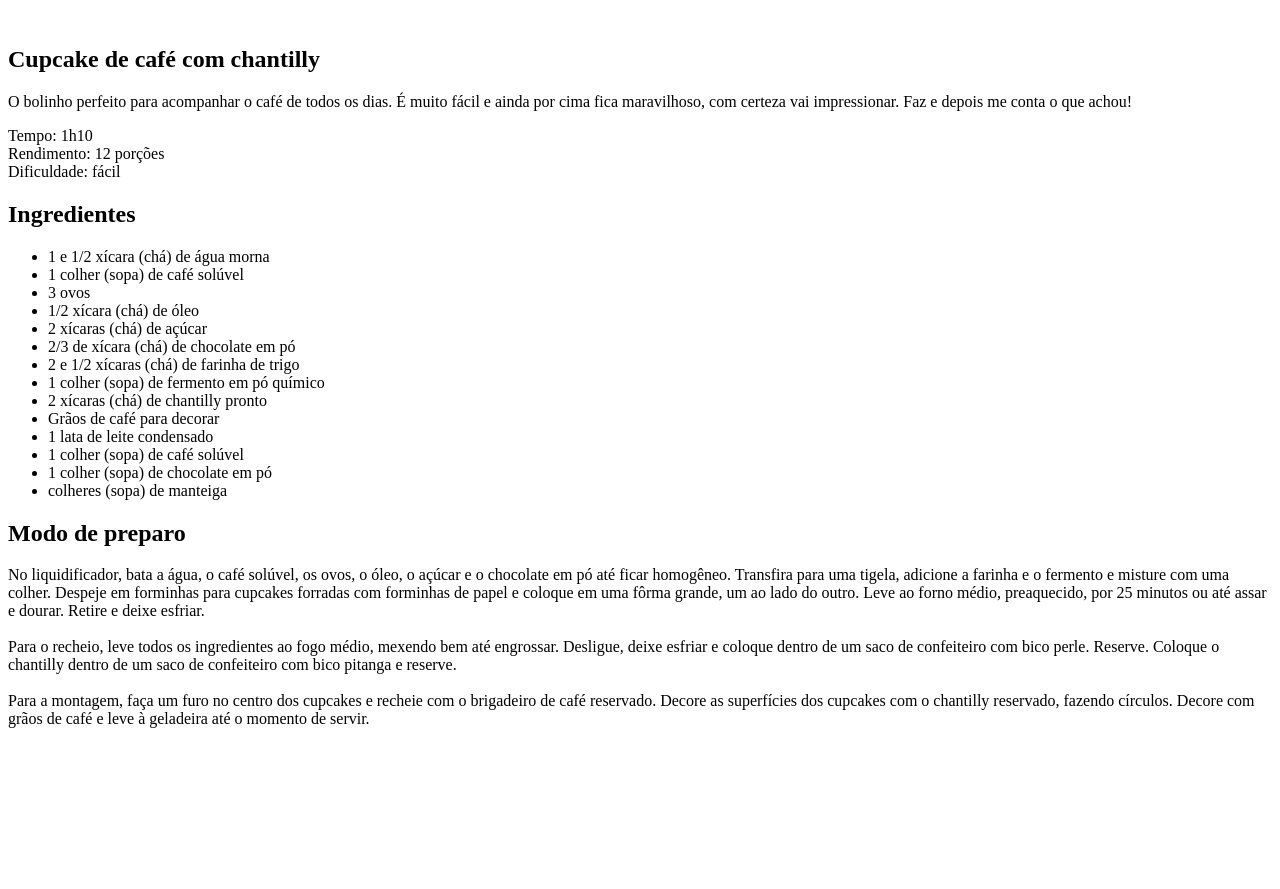
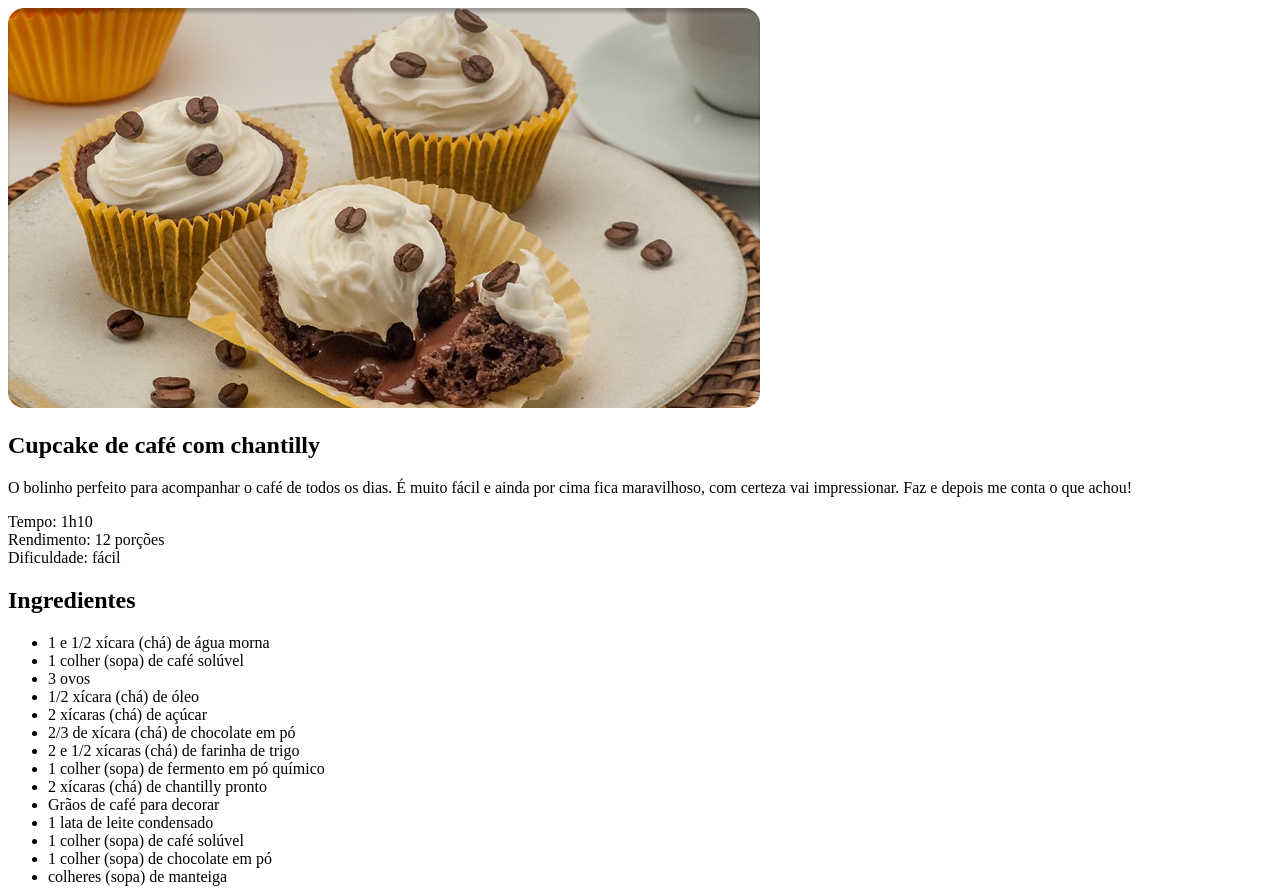
Before and after one commit to alinediassg/pagreceita, a plain HTML site: page index.html in a window 1280 px wide. Shown: the top 889 px of the page. Before the commit the page ends 800 px from the top, so only its background shows below. Drawn offline with Linux system fonts and the light colour scheme.

Commit message:
adicionando imagens e estyle.css

```diff
--- a/index.html
+++ b/index.html
@@ -3,11 +3,13 @@
 <head>
   <meta charset="UTF-8">
   <meta name="viewport" content="width=device-width, initial-scale=1.0">
-  <title>Página de Recita</title>
+  <title>Página de Receita</title>
+
+  <link rel="stylesheet" href="style.css">
 </head>
 <body>
   <div id="page">
-    <img src="">
+    <img src="assets/main-image.jpg" alt="Imagem de um Cupcake com grãos de café e chantilly">
     <main>
       <section id="about">
         <h1>Cupcake de café com chantilly</h1>
--- /dev/null
+++ b/style.css
@@ -0,0 +1,3 @@
+img {
+  border-radius: 16px;
+}
```
Also changed, not shown: assets/bg.jpg (added), assets/main-image.jpg (added).
